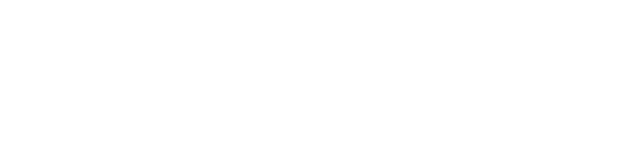
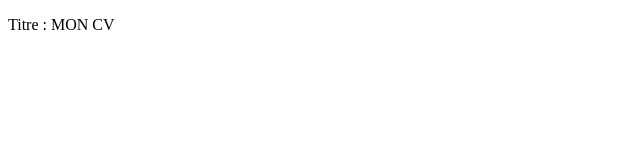
Before and after one commit to Gecnos/git-mon-cv, a plain HTML site: page index.html in a window 1280 px wide. Shown: the whole page, without its empty margins (0-640 px from the left). Drawn offline with Linux system fonts and the light colour scheme.

Commit message:
mise en place de la section titre

```diff
--- a/index.html
+++ b/index.html
@@ -7,6 +7,6 @@
     <title>Document</title>
 </head>
 <body>
-
+    <p>Titre : MON CV </p>
 </body>
 </html>
```
